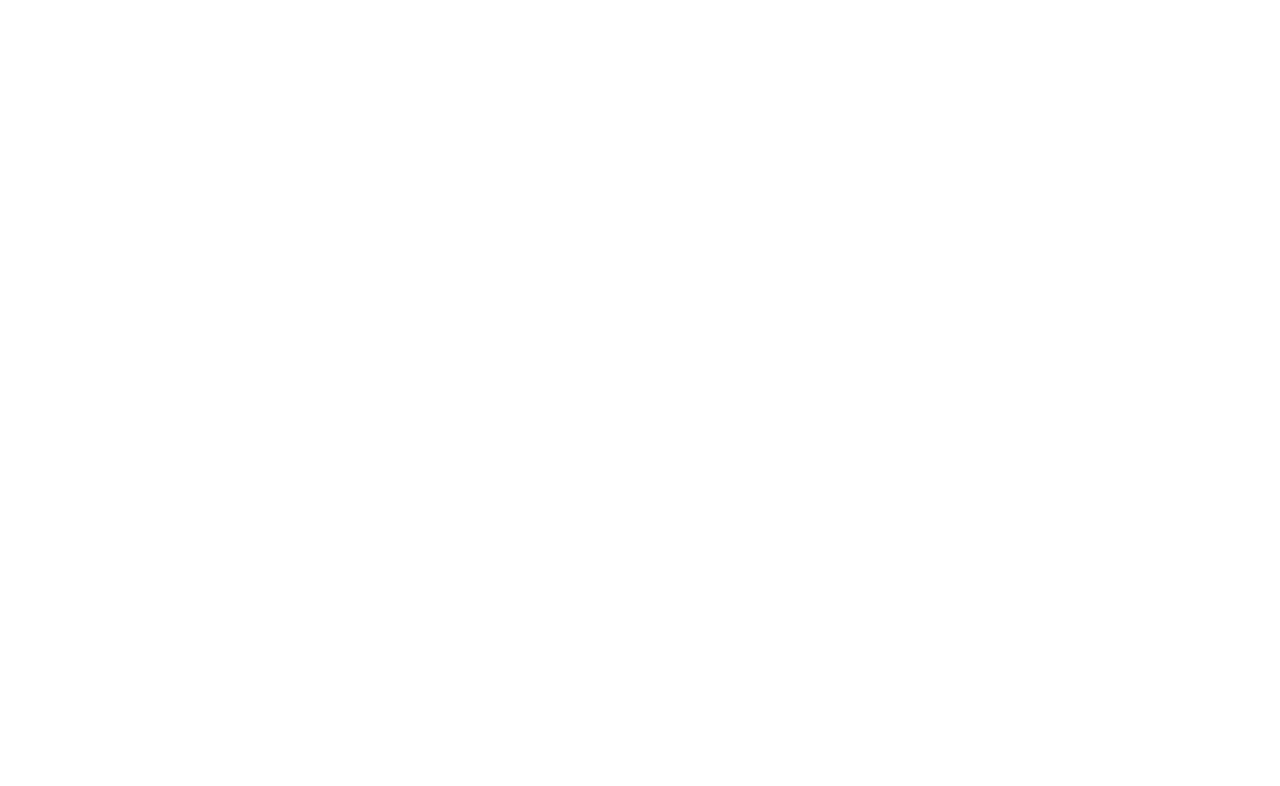
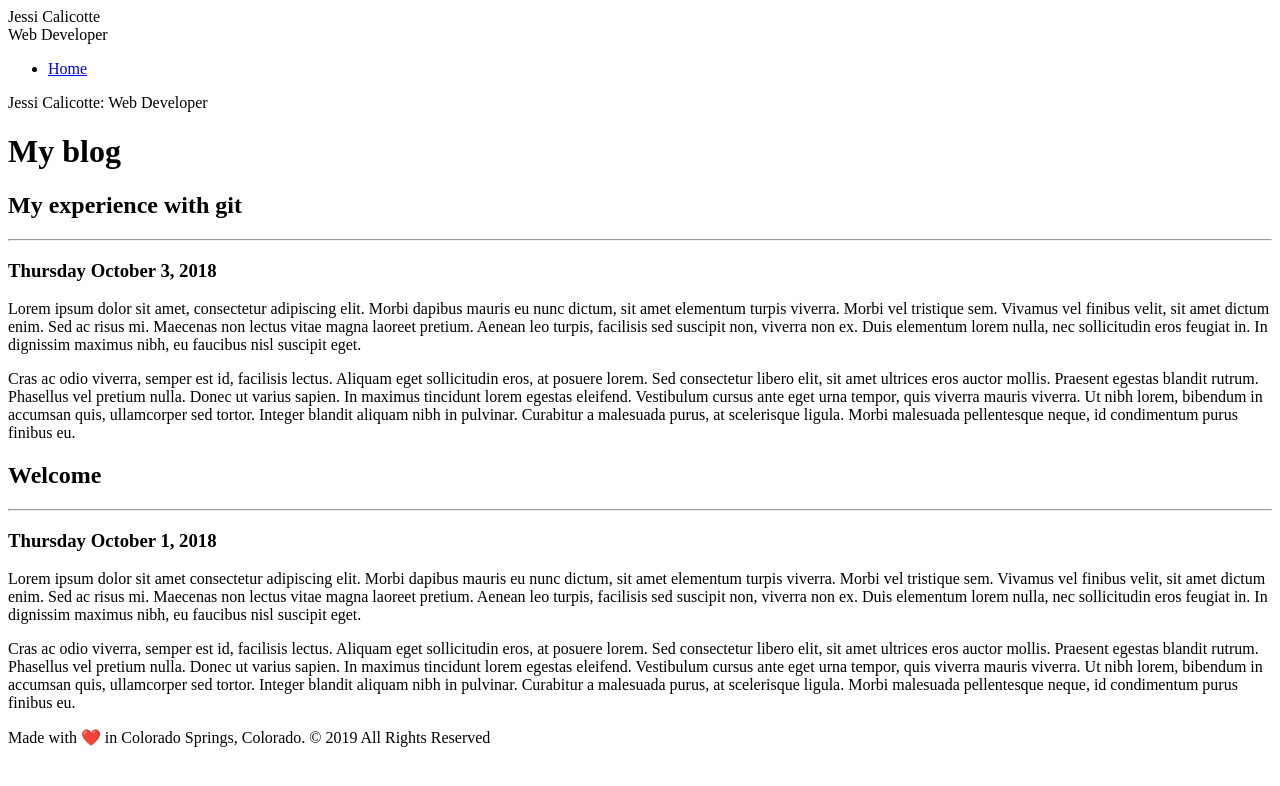
Before and after one commit to JessiCalicotte/personal-blog, a plain HTML site: page index.html in a window 1280 px wide. Drawn offline with Linux system fonts and the light colour scheme.

Commit message:
Add required HTML elements to the blog page skeleton.

```diff
--- a/index.html
+++ b/index.html
@@ -1,12 +1,93 @@
 <!DOCTYPE html>
 <html lang="en">
-<head>
-  <meta charset="UTF-8">
-  <meta name="viewport" content="width=device-width, initial-scale=1.0">
-  <meta http-equiv="X-UA-Compatible" content="ie=edge">
-  <title>Jessi Calicotte - Full Stack Web Developer</title>
-</head>
-<body>
+ <head>
+   <meta charset="UTF-8" />
+   <meta name="viewport" content="width=device-width, initial-scale=1.0" />
+   <meta http-equiv="X-UA-Compatible" content="ie=edge" />
+   <title>Jessi Calicotte - Web Developer</title>
+ </head>
+ <body>
+   <div class="parent">
+     <div class="wrapper">
+       <nav>
+         <div class="inner-wrap">
+           <div class="site-header">Jessi Calicotte</div>
+           <div class="site-subheader">Web Developer</div>
+           <ul class="site-navigation">
+             <li><a href="index.html">Home</a></li>
+           </ul>
+         </div>
+       </nav>
 
-</body>
+       <main>
+         <div class="menu">
+           <div class="menu-icon" id="sidebarCollapse">
+             <span class="mobile-header">Jessi Calicotte: Web Developer</span>
+           </div>
+         </div>
+
+         <h1>My blog</h1>
+         <article>
+           <h2>My experience with git</h2>
+           <hr />
+           <h3>Thursday October 3, 2018</h3>
+           <p>
+             Lorem ipsum dolor sit amet, consectetur adipiscing elit. Morbi
+             dapibus mauris eu nunc dictum, sit amet elementum turpis viverra.
+             Morbi vel tristique sem. Vivamus vel finibus velit, sit amet
+             dictum enim. Sed ac risus mi. Maecenas non lectus vitae magna
+             laoreet pretium. Aenean leo turpis, facilisis sed suscipit non,
+             viverra non ex. Duis elementum lorem nulla, nec sollicitudin eros
+             feugiat in. In dignissim maximus nibh, eu faucibus nisl suscipit
+             eget.
+           </p>
+           <p>
+             Cras ac odio viverra, semper est id, facilisis lectus. Aliquam
+             eget sollicitudin eros, at posuere lorem. Sed consectetur libero
+             elit, sit amet ultrices eros auctor mollis. Praesent egestas
+             blandit rutrum. Phasellus vel pretium nulla. Donec ut varius
+             sapien. In maximus tincidunt lorem egestas eleifend. Vestibulum
+             cursus ante eget urna tempor, quis viverra mauris viverra. Ut nibh
+             lorem, bibendum in accumsan quis, ullamcorper sed tortor. Integer
+             blandit aliquam nibh in pulvinar. Curabitur a malesuada purus, at
+             scelerisque ligula. Morbi malesuada pellentesque neque, id
+             condimentum purus finibus eu.
+           </p>
+         </article>
+
+         <article>
+           <h2>Welcome</h2>
+           <hr />
+           <h3>Thursday October 1, 2018</h3>
+           <p>
+             Lorem ipsum dolor sit amet consectetur adipiscing elit. Morbi
+             dapibus mauris eu nunc dictum, sit amet elementum turpis viverra.
+             Morbi vel tristique sem. Vivamus vel finibus velit, sit amet
+             dictum enim. Sed ac risus mi. Maecenas non lectus vitae magna
+             laoreet pretium. Aenean leo turpis, facilisis sed suscipit non,
+             viverra non ex. Duis elementum lorem nulla, nec sollicitudin eros
+             feugiat in. In dignissim maximus nibh, eu faucibus nisl suscipit
+             eget.
+           </p>
+           <p>
+             Cras ac odio viverra, semper est id, facilisis lectus. Aliquam
+             eget sollicitudin eros, at posuere lorem. Sed consectetur libero
+             elit, sit amet ultrices eros auctor mollis. Praesent egestas
+             blandit rutrum. Phasellus vel pretium nulla. Donec ut varius
+             sapien. In maximus tincidunt lorem egestas eleifend. Vestibulum
+             cursus ante eget urna tempor, quis viverra mauris viverra. Ut nibh
+             lorem, bibendum in accumsan quis, ullamcorper sed tortor. Integer
+             blandit aliquam nibh in pulvinar. Curabitur a malesuada purus, at
+             scelerisque ligula. Morbi malesuada pellentesque neque, id
+             condimentum purus finibus eu.
+           </p>
+         </article>
+
+         <footer>
+           Made with ❤️ in Colorado Springs, Colorado. © 2019 All Rights Reserved
+         </footer>
+       </main>
+     </div>
+   </div>
+ </body>
 </html>
```
